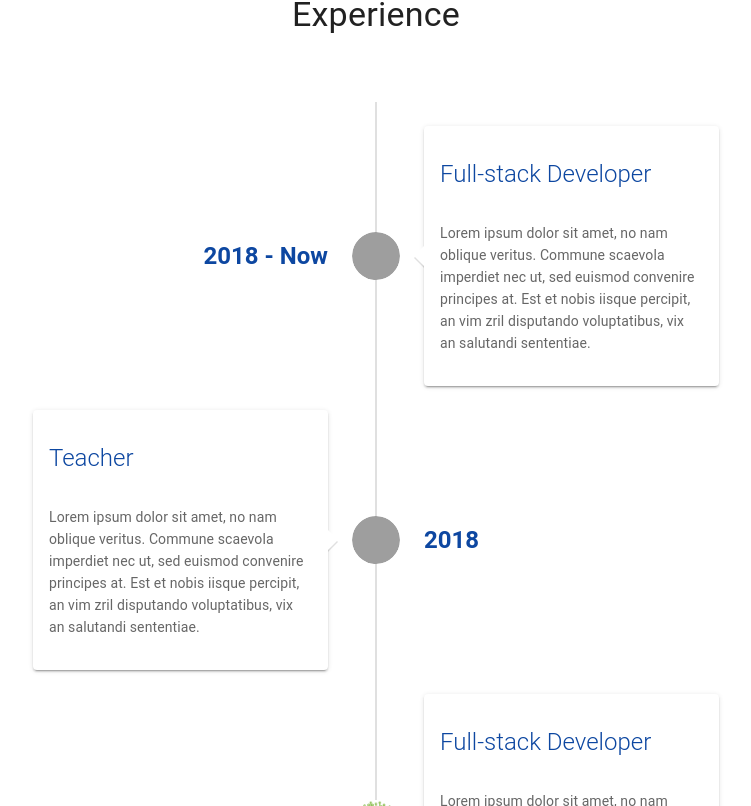
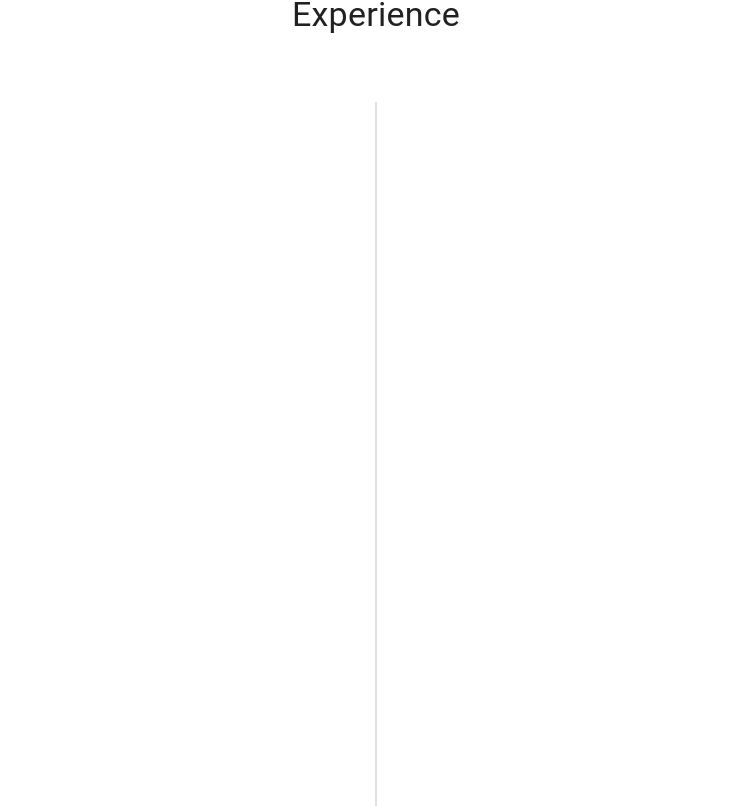
Before and after one commit to alfredo-baquedano/cv, a Vue app: page / in a window 1280 px wide. Shown: the part 1354-2160 px from the top of the page, without its empty margins (392-1143 px from the left). Built offline with nearby package versions, Linux system fonts and the light colour scheme; grey boxes are pictures that could not be loaded; a small style sheet from the web is missing.

Commit message:
added animations in experience section

```diff
--- a/src/views/Experience.vue
+++ b/src/views/Experience.vue
@@ -7,8 +7,11 @@
       <v-col cols="9" class="pa-5">
         <v-timeline>
           <v-timeline-item
-            v-for="(experience, i) in experiences"
-            :key="i"
+            v-for="(experience, index) in experiences"
+            :key="index"
+            :data-aos="(index % 2 === 0) ? 'fade-left' : 'fade-right'"
+            :data-aos-delay="index*150"
+            data-aos-anchor="#experience-section"
             :color="experience.company.color"
             small
           >
```
